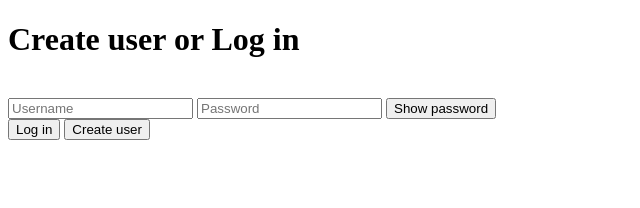
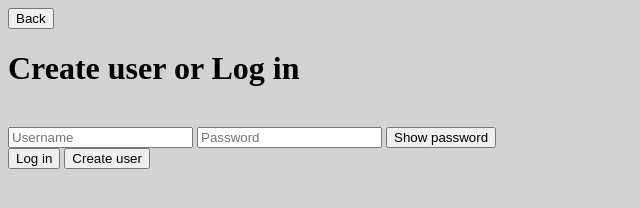
Before and after one commit to ebbabr/ApplikasjonMM207_Innlevering, a website: page frontend/home.html in a window 1280 px wide. Shown: the whole page, without its empty margins (0-640 px from the left). Drawn offline with Linux system fonts and the light colour scheme.

Commit message:
La til back button

```diff
--- a/frontend/home.html
+++ b/frontend/home.html
@@ -7,6 +7,9 @@
     <title>Login or create user</title>
 
   </head>
+  <body style="background-color:lightgrey;"></body>
+
+  <button id = 'backwards' class="buttonClass">Back</button>
 
     <header class="center">
       <h1>Create user or Log in</h1>
@@ -33,6 +36,11 @@
         let btnShow = document.getElementById("btnShow");
         let txtResult = document.getElementById("txtResult");
         let btnCreateUser = document.getElementById('btnCreateUser')
+        let backwardsBtn = document.getElementById('backwards');
+
+        backwardsBtn.addEventListener('click', function(evt){
+            location.href = 'index.html';
+        })
 
 
         window.onload = function () {
```
Also changed, not shown: frontend/Event.html (+9 -0 lines), frontend/Form.html (+3 -1 lines).
